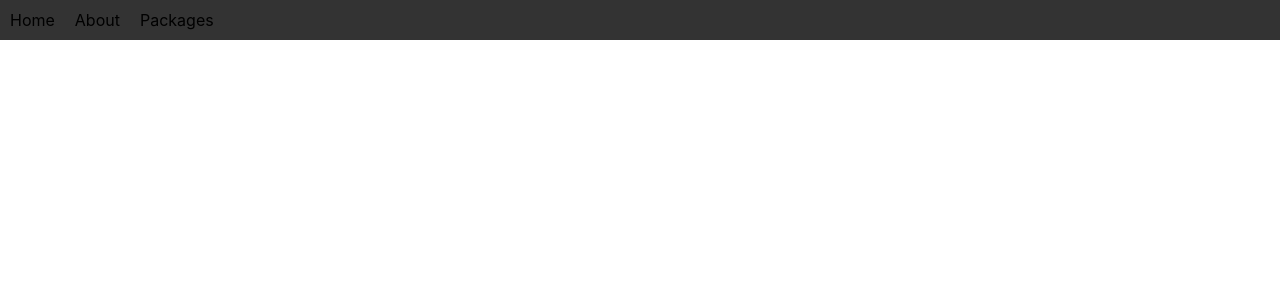
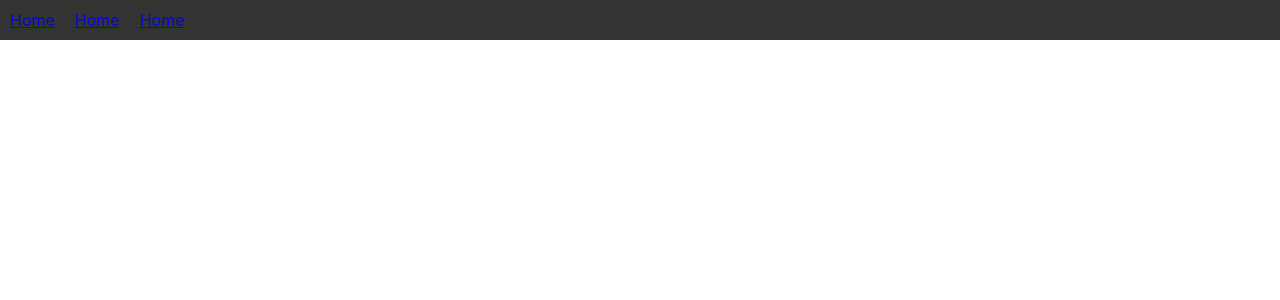
Before and after one commit to theBwoyProgrammer/pearl-bets, a React (Create React App) app: page / in a window 1280 px wide. Shown: the top 300 px of the page. Built offline with nearby package versions, Linux system fonts and the light colour scheme.

Commit message:
added href to nav

```diff
--- a/src/components/Header.jsx
+++ b/src/components/Header.jsx
@@ -7,9 +7,9 @@ const Header = () => {
         <header className="header">
             <nav className='nav'>
                 <ul className="nav-list">
-                    <li className="nav-item">Home</li>
-                    <li className="nav-item">About</li>
-                    <li className="nav-item">Packages</li>
+                    <a href="#" className="nav-item">Home</a>
+                    <a href="#" className="nav-item">Home</a>
+                    <a href="#" className="nav-item">Home</a>
                 </ul>
             </nav>
 
```
